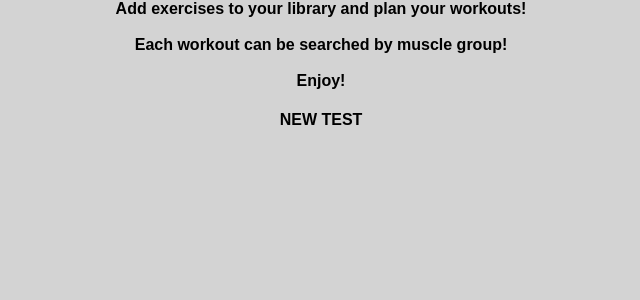
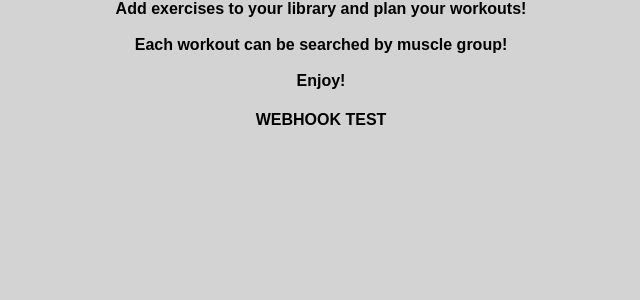
Before and after one commit to eoghanwinters/Individual-Project, a Flask app: page / in a window 1280 px wide. Shown: the part 187-487 px from the top of the page, without its empty margins (319-959 px from the left). Run offline with Flask 2, Linux system fonts and the light colour scheme.

Commit message:
Webhook test 2

```diff
--- a/application/templates/home.html
+++ b/application/templates/home.html
@@ -3,5 +3,5 @@
 	<h1>Workout Planner</h1>
 	<br>
 	<h4>Add exercises to your library and plan your workouts!<br><br>Each workout can be searched by muscle group!<br><br>Enjoy!</h4>
-	<h4>NEW TEST<h4>
+	<h4>WEBHOOK TEST<h4>
 {% endblock bc %}
```
